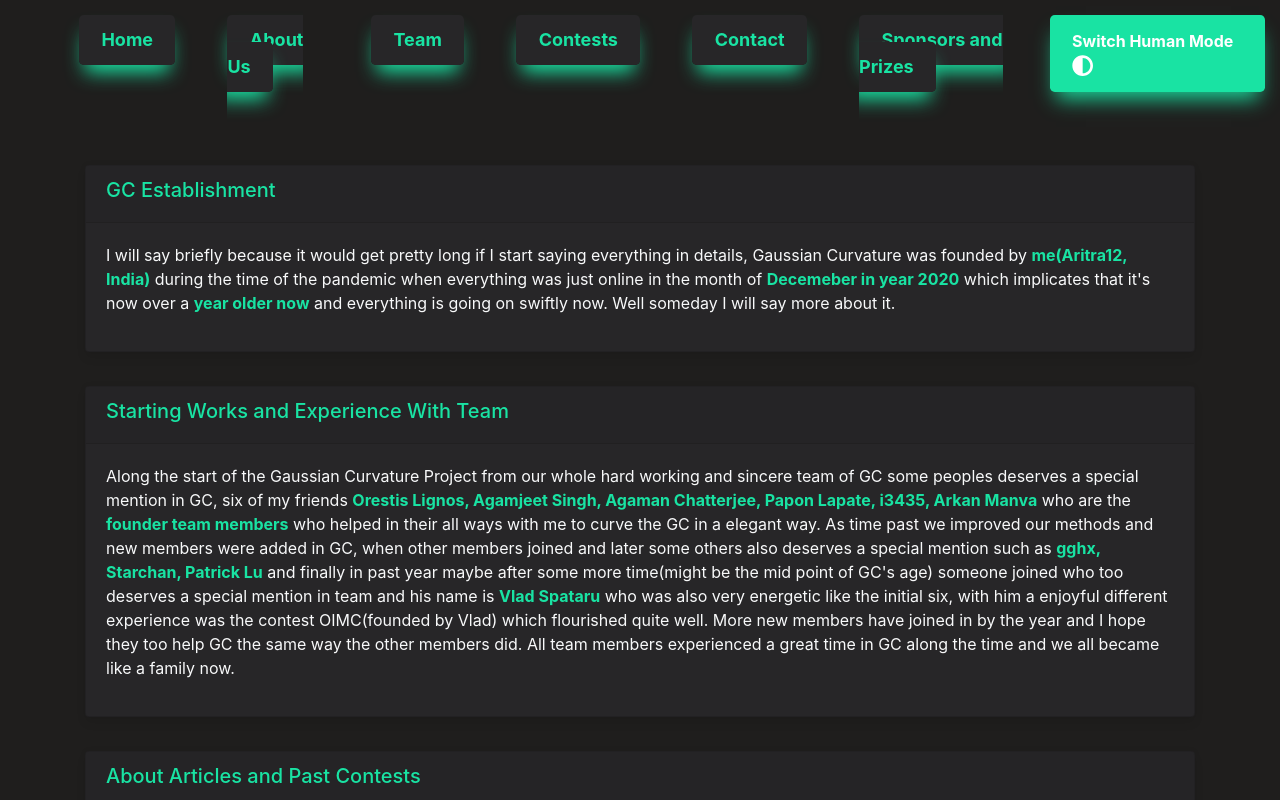
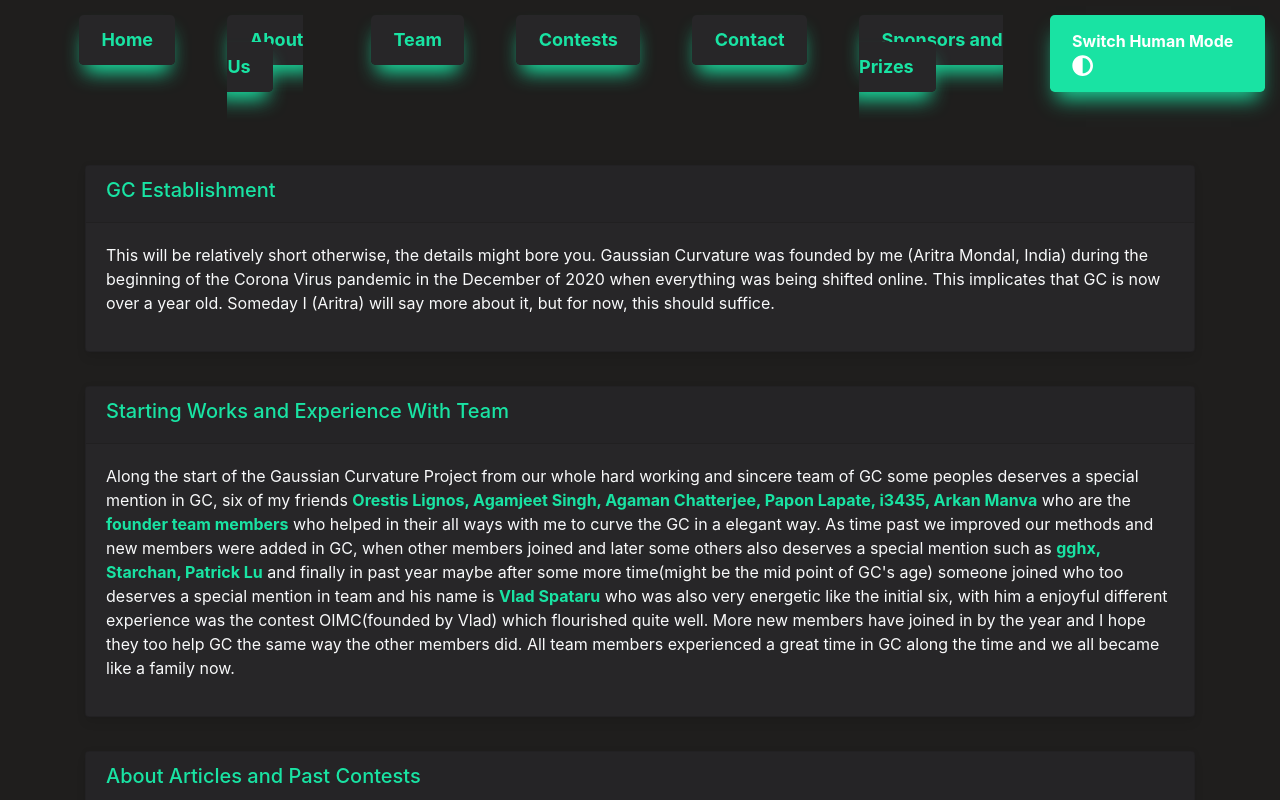
Before and after one commit to gaussiancurvolympiads/gaussiancurv, a React (Create React App) app: page /anonymous in a window 1280 px wide. Shown: the top 800 px of the page. Built offline with nearby package versions, Linux system fonts and the light colour scheme.

Commit message:
Update About.jsx

```diff
--- a/src/components/About.jsx
+++ b/src/components/About.jsx
@@ -103,7 +103,7 @@ const About = ({ darkMode }) => {
                <Card className="skill-nbcard">
 
                     <Card.Header><div class= "lead"><h5>GC Establishment </h5></div></Card.Header>      <Card.Body>
-                     <Card.Text align="left" class={darkMode? "text-secondary" : "text-light"}>I will say  briefly because it would get pretty long if I start saying everything in details, Gaussian Curvature was founded by <b className="footer-text">me(Aritra12, India)</b> during the time of the pandemic when everything was just online in the month of <b className="footer-text">Decemeber in year 2020</b> which implicates that it's now over a <b className="footer-text">year older now</b> and everything is going on swiftly now. Well someday I will say more about it.
+                     <Card.Text align="left" class={darkMode? "text-secondary" : "text-light"}>This will be relatively short otherwise, the details might bore you. Gaussian Curvature was founded by me (Aritra Mondal, India) during the beginning of the Corona Virus pandemic in the December of 2020 when everything was being shifted online. This implicates that GC is now over a year old. Someday I (Aritra) will say more about it, but for now, this should suffice.
 <br></br>
 
 
```
